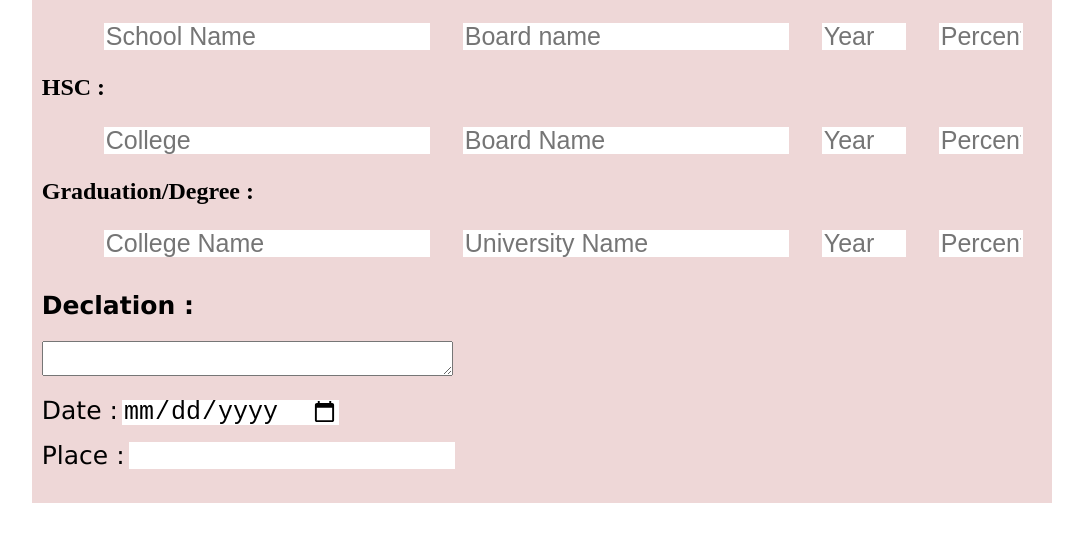
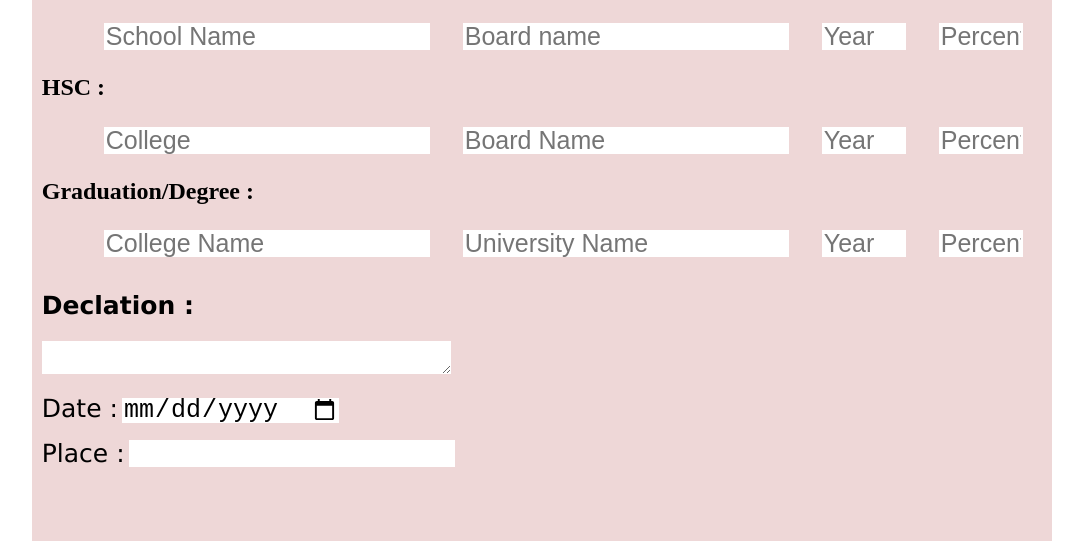
Before and after one commit to shaileshyadav007/freeresume, a plain HTML site: page simpleresume.html in a window 1280 px wide. Shown: the part 593-1134 px from the top of the page, without its empty margins (98-1181 px from the left). Before the commit the page ends 1096 px from the top, so only its background shows below. Drawn offline with Linux system fonts and the light colour scheme.

Commit message:
Update index.css

```diff
--- a/index.css
+++ b/index.css
@@ -87,7 +87,7 @@ body{
 
 .container-resume{
     width: 27cm;
-    height: 29cm;
+    height: 30cm;
     background-color: rgb(238, 215, 215);
     overflow-y: auto;
     padding: 10px;
@@ -177,3 +177,6 @@ input{
  option{
     border :none;
  }
+ textarea{
+    border :none;
+ }
```
